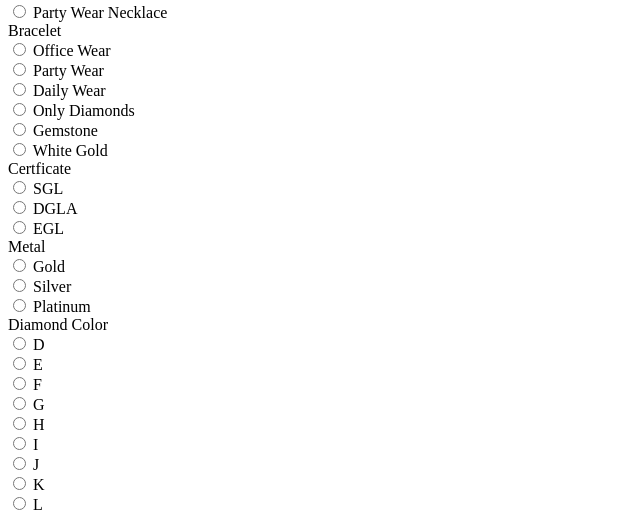
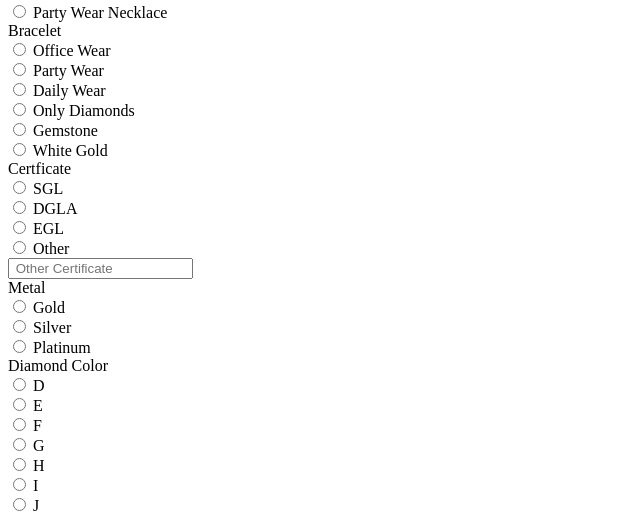
Before and after one commit to chandrika-patil-xelp/iftosi, a PHP site: page /iftosi/template/jewelleryForm.html in a window 1280 px wide. Shown: the part 606-1123 px from the top of the page, without its empty margins (0-640 px from the left). Run offline with PHP 8.4, Linux system fonts and the light colour scheme.

Commit message:
Added other option in jewellery form

```diff
--- a/template/jewelleryForm.html
+++ b/template/jewelleryForm.html
@@ -205,7 +205,7 @@
                             </div>
                         </div>
                     </div>
-                    <div class="divCon  fLeft jw3">
+                    <div class="divCon  fLeft jw3" id='certiicates'>
                         <div  class="titleDiv txtCap fLeft">Certficate</div>
                         <div class='radioCont fLeft'>
                             <div class="checkDiv fLeft">
@@ -220,6 +220,15 @@
                                 <input type="radio" name='Certficate' class="filled-in" id="Certficate_EGL">
                                 <label for="Certficate_EGL">EGL</label>
                             </div>
+                            <div class="checkDiv fLeft">
+                                <input type="radio" name='Certficate' class="filled-in" id="Certficate_other">
+                                <label for="Certficate_other">Other</label>
+                            </div>
+                            <div id='othCert' class="otherBox fLeft dn">
+                               <input name="other_cerificate" type="text" placeholder=" Other Certificate" class="othTxtinp fLeft fmOpenR font14 c666">
+                            </div>
+
+
                         </div>
                     </div>
                     <div class="divCon  fLeft jw3">
@@ -368,5 +377,29 @@
             </div>
         </div>
     </div>
+    <script>
+        function showOther(id){
+            $('#'+id).removeClass('dn');
+        }
+
+        function hideOther(id){
+            $('#'+id).addClass('dn');
+        }
+
+        $(document).ready(function(){
+            $('#certiicates label').click(function(){
+                setTimeout(function(){
+                    var id=$('#certiicates input[type=radio]:checked').attr('id');
+                    if(id==='Certficate_other'){
+                        showOther('othCert');
+                    }else{
+                        hideOther('othCert');
+                    }
+                },10);
+
+            });
+        });
+
+    </script>
 </body>
 </html>
--- a/tools/css/backend.css
+++ b/tools/css/backend.css
@@ -243,3 +243,8 @@ a{text-decoration: none;}
 .jshapeComm.shapeSelected.gBar:hover{background: url(../img/common/gBar.jpeg)no-repeat;background-size: cover;background-position:center;box-shadow: inset 0 -300px 100px rgba(42, 14, 52,0.8);}
 .jshapeComm.shapeSelected.sCoin:hover{background: url(../img/common/sCoin.jpg)no-repeat;background-size: cover;background-position:bottom;box-shadow: inset 0 -300px 100px rgba(56, 11, 52,0.8);}
 .jshapeComm.shapeSelected.sBar:hover{background: url(../img/common/sBar.jpg)no-repeat;background-size: cover;background-position: center;box-shadow: inset 0 -300px 100px rgba(94, 0, 55,0.8);}
+
+
+
+.otherBox{width:300px;height:35px;margin-top: -5px;}
+.othTxtinp{width:300px;height: 100%;border:1px solid #d4d4c8;outline: none;padding: 0 15px;border-radius: 5px}
```
